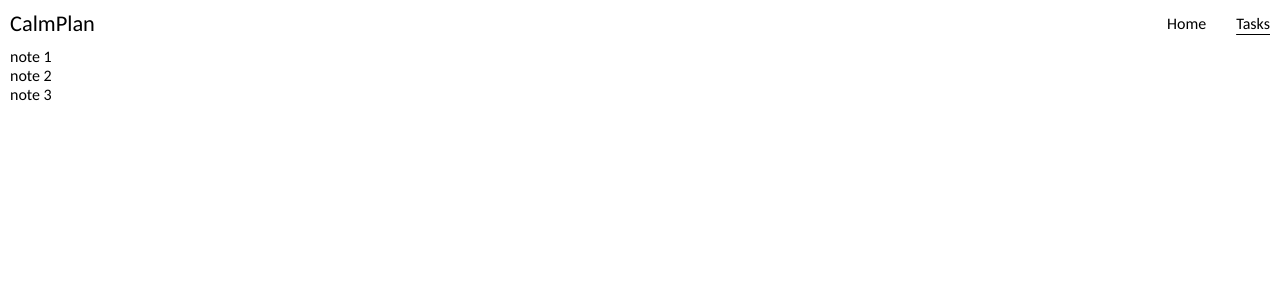
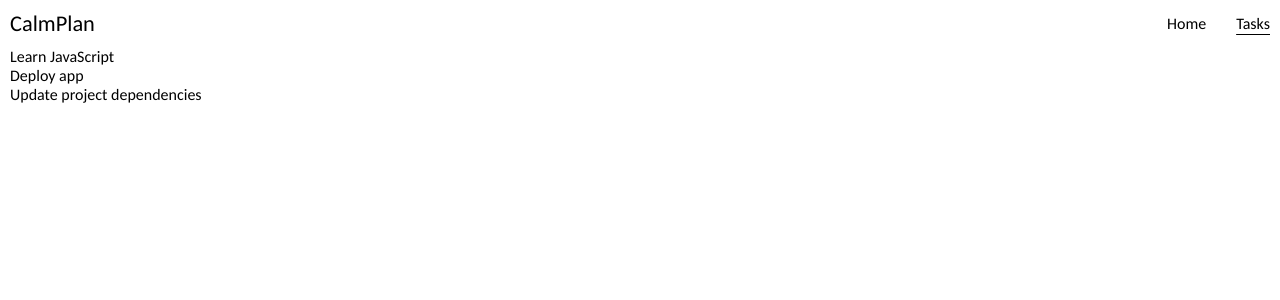
Before and after one commit to large-bytes/CalmPlan, a React (Vite) app: page /tasks in a window 1280 px wide. Shown: the top 300 px of the page. Built offline with nearby package versions, Linux system fonts and the light colour scheme.

Commit message:
Mock tasks for TaskList

```diff
--- /dev/null
+++ b/src/assets/mockTasks.ts
@@ -0,0 +1,11 @@
+export type TaskProps = {
+  name: string;
+};
+
+const mockTasks: TaskProps[] = [
+  { name: "Learn JavaScript" },
+  { name: "Deploy app" },
+  { name: "Update project dependencies" },
+];
+
+export default mockTasks;
--- /dev/null
+++ b/src/components/task_list/Task.tsx
@@ -0,0 +1,8 @@
+// file: src/components/task_list/Task.tsx
+import { TaskProps } from "../../assets/mockTasks";
+
+const Task = ({ name }: TaskProps) => {
+  return <li>{name}</li>;
+};
+
+export default Task;
--- /dev/null
+++ b/src/components/task_list/TaskList.tsx
@@ -0,0 +1,11 @@
+// file: src/components/task_list/TaskList.tsx
+import mockTasks from "../../assets/mockTasks.js";
+import Task from "./Task.js";
+
+const TaskList = () => {
+  return (
+    <ul>{mockTasks && mockTasks.map((task) => <Task name={task.name} />)}</ul>
+  );
+};
+
+export default TaskList;
--- a/src/routes/Tasks.tsx
+++ b/src/routes/Tasks.tsx
@@ -1,13 +1,11 @@
 // file: src/routes/Tasks.tsx
+
+import TaskList from "../components/task_list/TaskList";
 
 const tasks = () => {
   return (
     <>
-      <ul>
-        <li>note 1</li>
-        <li>note 2</li>
-        <li>note 3</li>
-      </ul>
+      <TaskList />
     </>
   );
 };
```
